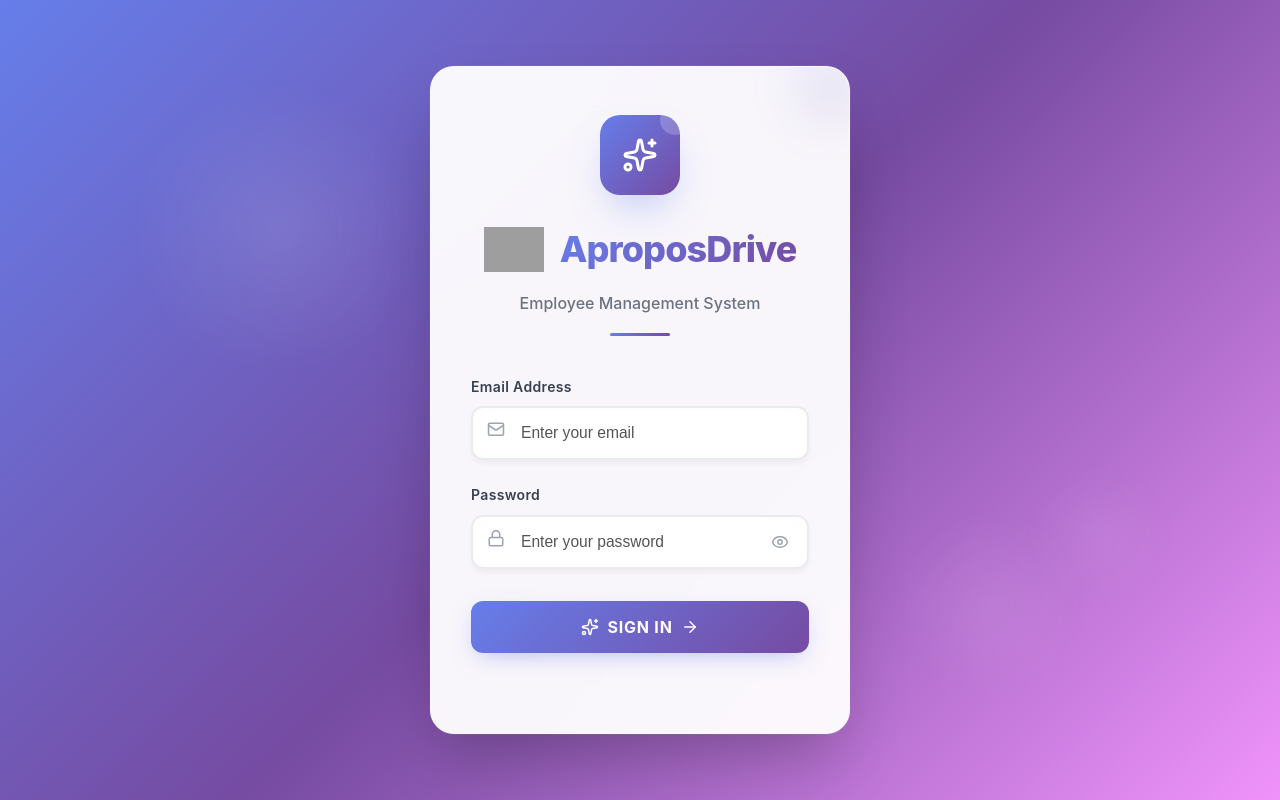
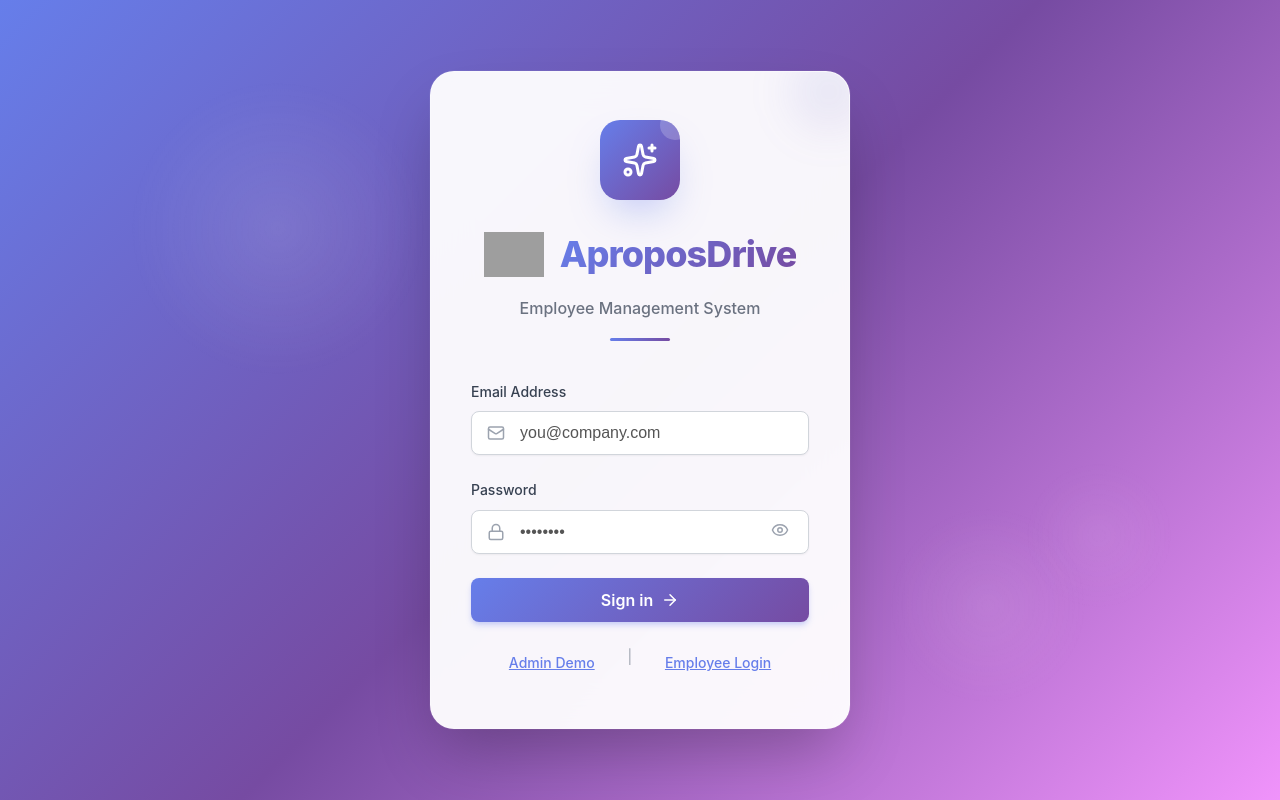
Before and after one commit to ashokyewale17/Apropos-Drive, a React (Vite) app in the folder client/: page /login in a window 1280 px wide. Built offline with nearby package versions, Linux system fonts and the light colour scheme; grey boxes are pictures that could not be loaded.

Commit message:
add file

```diff
--- a/client/src/pages/EmployeeDashboard.jsx
+++ b/client/src/pages/EmployeeDashboard.jsx
@@ -62,6 +62,7 @@ const EmployeeDashboard = () => {
     // Join the socket room with employee ID
     if (user && user.id) {
       socket.emit('join', user.id);
+      console.log('Employee joined with ID:', user.id);
     }
 
     // Clean up socket connection
--- a/client/src/pages/Login.jsx
+++ b/client/src/pages/Login.jsx
@@ -70,7 +70,7 @@ const Login = () => {
     setError('');
 
     try {
-      // Call the actual API for authentication
+      // Call the actual API for authentication - ONLY real data, no mock fallback
       const response = await fetch('/api/auth/login', {
         method: 'POST',
         headers: {
@@ -109,13 +109,14 @@ const Login = () => {
   const fillDemoCredentials = (type) => {
     if (type === 'admin') {
       setFormData({
-        email: 'tushar.mhaskar@company.com',
+        email: 'admin@company.com',
         password: 'admin123'
       });
     } else {
+      // No demo credentials for employees - they must be created by admin
       setFormData({
-        email: 'vijay.solanki@company.com',
-        password: 'test123'
+        email: '',
+        password: ''
       });
     }
   };
@@ -255,17 +256,18 @@ const Login = () => {
         <form onSubmit={handleSubmit} style={{ position: 'relative', zIndex: 1 }}>
           {error && (
             <div style={{
-              background: 'rgba(239, 68, 68, 0.1)',
-              border: '1px solid rgba(239, 68, 68, 0.2)',
-              color: '#dc2626',
-              padding: '1rem',
-              borderRadius: '12px',
+              background: '#fee2e2',
+              border: '1px solid #fecaca',
+              color: '#ef4444',
+              padding: '0.75rem 1rem',
+              borderRadius: '0.5rem',
               marginBottom: '1.5rem',
               fontSize: '0.875rem',
-              fontWeight: '500',
-              textAlign: 'center',
-              backdropFilter: 'blur(10px)'
+              display: 'flex',
+              alignItems: 'center',
+              gap: '0.5rem'
             }}>
+              <AlertCircle size={16} />
               {error}
             </div>
           )}
@@ -274,107 +276,93 @@ const Login = () => {
             <label style={{
               display: 'block',
               marginBottom: '0.5rem',
+              fontWeight: '500',
               color: '#374151',
-              fontSize: '0.875rem',
-              fontWeight: '600',
-              letterSpacing: '0.025em'
-            }}>Email Address</label>
-            <div style={{ position: 'relative' }}>
-              <div style={{
+              fontSize: '0.875rem'
+            }}>
+              Email Address
+            </label>
+            <div style={{
+              position: 'relative',
+              display: 'flex',
+              alignItems: 'center'
+            }}>
+              <Mail size={18} style={{
                 position: 'absolute',
                 left: '1rem',
-                top: '50%',
-                transform: 'translateY(-50%)',
-                color: '#9ca3af',
-                zIndex: 1
-              }}>
-                <Mail size={18} />
-              </div>
+                color: '#9ca3af'
+              }} />
               <input
                 type="email"
                 name="email"
                 value={formData.email}
                 onChange={handleChange}
-                placeholder="Enter your email"
-                required
+                placeholder="you@company.com"
                 style={{
                   width: '100%',
-                  padding: '1rem 1rem 1rem 3rem',
-                  borderRadius: '12px',
-                  border: '2px solid rgba(229, 231, 235, 0.8)',
-                  background: 'rgba(255, 255, 255, 0.8)',
-                  backdropFilter: 'blur(10px)',
-                  fontSize: '0.975rem',
-                  color: '#111827',
-                  fontWeight: '500',
-                  transition: 'all 0.3s cubic-bezier(0.4, 0, 0.2, 1)',
-                  outline: 'none',
-                  boxShadow: '0 4px 6px -1px rgba(0, 0, 0, 0.05)'
+                  padding: '0.75rem 0.75rem 0.75rem 3rem',
+                  border: '1px solid #d1d5db',
+                  borderRadius: '0.5rem',
+                  fontSize: '1rem',
+                  transition: 'all 0.2s',
+                  background: 'white',
+                  boxShadow: '0 1px 2px 0 rgba(0, 0, 0, 0.05)'
                 }}
                 onFocus={(e) => {
                   e.target.style.borderColor = '#667eea';
-                  e.target.style.boxShadow = '0 0 0 3px rgba(102, 126, 234, 0.1), 0 4px 12px -2px rgba(102, 126, 234, 0.2)';
-                  e.target.style.background = 'rgba(255, 255, 255, 0.95)';
+                  e.target.style.boxShadow = '0 0 0 3px rgba(102, 126, 234, 0.1)';
                 }}
                 onBlur={(e) => {
-                  e.target.style.borderColor = 'rgba(229, 231, 235, 0.8)';
-                  e.target.style.boxShadow = '0 4px 6px -1px rgba(0, 0, 0, 0.05)';
-                  e.target.style.background = 'rgba(255, 255, 255, 0.8)';
+                  e.target.style.borderColor = '#d1d5db';
+                  e.target.style.boxShadow = '0 1px 2px 0 rgba(0, 0, 0, 0.05)';
                 }}
               />
             </div>
           </div>
 
-          <div style={{ marginBottom: '2rem' }}>
+          <div style={{ marginBottom: '1.5rem' }}>
             <label style={{
               display: 'block',
               marginBottom: '0.5rem',
+              fontWeight: '500',
               color: '#374151',
-              fontSize: '0.875rem',
-              fontWeight: '600',
-              letterSpacing: '0.025em'
-            }}>Password</label>
-            <div style={{ position: 'relative' }}>
-              <div style={{
+              fontSize: '0.875rem'
+            }}>
+              Password
+            </label>
+            <div style={{
+              position: 'relative',
+              display: 'flex',
+              alignItems: 'center'
+            }}>
+              <Lock size={18} style={{
                 position: 'absolute',
                 left: '1rem',
-                top: '50%',
-                transform: 'translateY(-50%)',
-                color: '#9ca3af',
-                zIndex: 1
-              }}>
-                <Lock size={18} />
-              </div>
+                color: '#9ca3af'
+              }} />
               <input
                 type={showPassword ? 'text' : 'password'}
                 name="password"
                 value={formData.password}
                 onChange={handleChange}
-                placeholder="Enter your password"
-                required
+                placeholder="••••••••"
                 style={{
                   width: '100%',
-                  padding: '1rem 3rem 1rem 3rem',
-                  borderRadius: '12px',
-                  border: '2px solid rgba(229, 231, 235, 0.8)',
-                  background: 'rgba(255, 255, 255, 0.8)',
-                  backdropFilter: 'blur(10px)',
-                  fontSize: '0.975rem',
-                  color: '#111827',
-                  fontWeight: '500',
-                  transition: 'all 0.3s cubic-bezier(0.4, 0, 0.2, 1)',
-                  outline: 'none',
-                  boxShadow: '0 4px 6px -1px rgba(0, 0, 0, 0.05)'
+                  padding: '0.75rem 3rem 0.75rem 3rem',
+                  border: '1px solid #d1d5db',
+                  borderRadius: '0.5rem',
+                  fontSize: '1rem',
+                  transition: 'all 0.2s',
+                  background: 'white',
+                  boxShadow: '0 1px 2px 0 rgba(0, 0, 0, 0.05)'
                 }}
                 onFocus={(e) => {
                   e.target.style.borderColor = '#667eea';
-                  e.target.style.boxShadow = '0 0 0 3px rgba(102, 126, 234, 0.1), 0 4px 12px -2px rgba(102, 126, 234, 0.2)';
-                  e.target.style.background = 'rgba(255, 255, 255, 0.95)';
+                  e.target.style.boxShadow = '0 0 0 3px rgba(102, 126, 234, 0.1)';
                 }}
                 onBlur={(e) => {
-                  e.target.style.borderColor = 'rgba(229, 231, 235, 0.8)';
-                  e.target.style.boxShadow = '0 4px 6px -1px rgba(0, 0, 0, 0.05)';
-                  e.target.style.background = 'rgba(255, 255, 255, 0.8)';
+                  e.target.style.borderColor = '#d1d5db';
+                  e.target.style.boxShadow = '0 1px 2px 0 rgba(0, 0, 0, 0.05)';
                 }}
               />
               <button
@@ -383,26 +371,11 @@ const Login = () => {
                 style={{
                   position: 'absolute',
                   right: '1rem',
-                  top: '50%',
-                  transform: 'translateY(-50%)',
                   background: 'none',
                   border: 'none',
                   cursor: 'pointer',
                   color: '#9ca3af',
-                  padding: '0.25rem',
-                  borderRadius: '6px',
-                  transition: 'all 0.2s ease',
-                  display: 'flex',
-                  alignItems: 'center',
-                  justifyContent: 'center'
-                }}
-                onMouseEnter={(e) => {
-                  e.target.style.color = '#667eea';
-                  e.target.style.background = 'rgba(102, 126, 234, 0.1)';
-                }}
-                onMouseLeave={(e) => {
-                  e.target.style.color = '#9ca3af';
-                  e.target.style.background = 'none';
+                  padding: '0.25rem'
                 }}
               >
                 {showPassword ? <EyeOff size={18} /> : <Eye size={18} />}
@@ -415,41 +388,30 @@ const Login = () => {
             disabled={loading}
             style={{
               width: '100%',
-              padding: '1rem 2rem',
-              borderRadius: '12px',
+              background: loading ? 'linear-gradient(135deg, #93c5fd 0%, #a5b4fc 100%)' : 'linear-gradient(135deg, #667eea 0%, #764ba2 100%)',
+              color: 'white',
               border: 'none',
-              background: loading
-                ? 'linear-gradient(135deg, #9ca3af 0%, #6b7280 100%)'
-                : 'linear-gradient(135deg, #667eea 0%, #764ba2 100%)',
-              color: 'white',
+              borderRadius: '0.5rem',
+              padding: '0.75rem 1.5rem',
               fontSize: '1rem',
-              fontWeight: '700',
-              letterSpacing: '0.05em',
-              textTransform: 'uppercase',
+              fontWeight: '600',
               cursor: loading ? 'not-allowed' : 'pointer',
-              transition: 'all 0.3s cubic-bezier(0.4, 0, 0.2, 1)',
-              boxShadow: loading
-                ? '0 4px 12px -2px rgba(107, 114, 128, 0.3)'
-                : '0 8px 25px -8px rgba(102, 126, 234, 0.5)',
+              transition: 'all 0.2s',
               display: 'flex',
               alignItems: 'center',
               justifyContent: 'center',
               gap: '0.5rem',
-              marginBottom: '2rem',
-              position: 'relative',
-              overflow: 'hidden'
+              boxShadow: '0 4px 6px -1px rgba(102, 126, 234, 0.3), 0 2px 4px -1px rgba(102, 126, 234, 0.1)'
             }}
             onMouseEnter={(e) => {
               if (!loading) {
                 e.target.style.transform = 'translateY(-2px)';
-                e.target.style.boxShadow = '0 12px 35px -8px rgba(102, 126, 234, 0.6)';
+                e.target.style.boxShadow = '0 10px 15px -3px rgba(102, 126, 234, 0.4), 0 4px 6px -2px rgba(102, 126, 234, 0.2)';
               }
             }}
             onMouseLeave={(e) => {
-              if (!loading) {
-                e.target.style.transform = 'translateY(0)';
-                e.target.style.boxShadow = '0 8px 25px -8px rgba(102, 126, 234, 0.5)';
-              }
+              e.target.style.transform = 'translateY(0)';
+              e.target.style.boxShadow = '0 4px 6px -1px rgba(102, 126, 234, 0.3), 0 2px 4px -1px rgba(102, 126, 234, 0.1)';
             }}
           >
             {loading ? (
@@ -457,23 +419,59 @@ const Login = () => {
                 <div style={{
                   width: '20px',
                   height: '20px',
-                  border: '2px solid rgba(255,255,255,0.3)',
-                  borderTop: '2px solid white',
+                  border: '2px solid #ffffff',
+                  borderBottomColor: 'transparent',
                   borderRadius: '50%',
                   animation: 'spin 1s linear infinite'
-                }} />
+                }}></div>
                 Signing in...
               </>
             ) : (
               <>
-                <Sparkles size={18} />
-                Sign In
+                Sign in
                 <ArrowRight size={18} />
               </>
             )}
           </button>
+
+          <div style={{
+            display: 'flex',
+            justifyContent: 'center',
+            gap: '1rem',
+            marginTop: '1.5rem',
+            fontSize: '0.875rem'
+          }}>
+            <button
+              type="button"
+              onClick={() => fillDemoCredentials('admin')}
+              style={{
+                background: 'none',
+                border: 'none',
+                color: '#667eea',
+                cursor: 'pointer',
+                textDecoration: 'underline',
+                fontSize: '0.875rem'
+              }}
+            >
+              Admin Demo
+            </button>
+            <span style={{ color: '#9ca3af' }}>|</span>
+            <button
+              type="button"
+              onClick={() => fillDemoCredentials('employee')}
+              style={{
+                background: 'none',
+                border: 'none',
+                color: '#667eea',
+                cursor: 'pointer',
+                textDecoration: 'underline',
+                fontSize: '0.875rem'
+              }}
+            >
+              Employee Login
+            </button>
+          </div>
         </form>
-
       </div>
     </div>
   );
```
Also changed, not shown: client/src/pages/AdminDashboard.jsx (+27 -179 lines).
